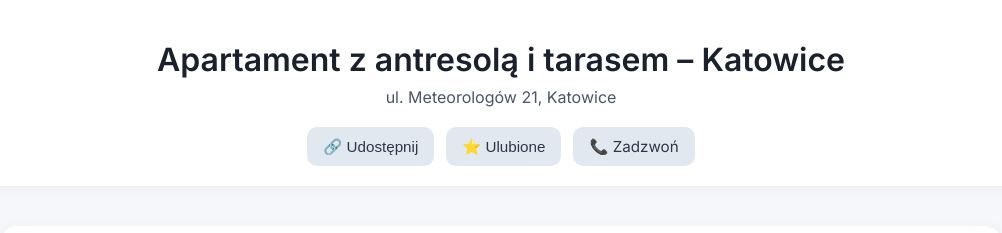
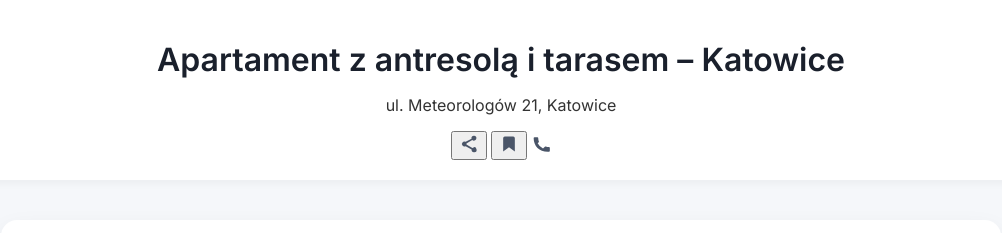
Before and after one commit to radoko/sales, a plain HTML site: page index.html in a window 1280 px wide. Shown: the top 233 px of the page, without its empty margins (139-1141 px from the left). Drawn offline with Linux system fonts and the light colour scheme.

Commit message:
Update index.html

```diff
--- a/index.html
+++ b/index.html
@@ -210,18 +210,24 @@
   </style>
 </head>
 <body>
-<header>
-  <h1>Apartament z antresolą i tarasem – Katowice</h1>
-  <p style="margin-top: 8px; color: #4a5568; font-size: 1rem;">
-    ul. Meteorologów 21, Katowice
-  </p>
-
-  <div class="header-actions">
-    <button onclick="sharePage()" class="action-button">🔗 Udostępnij</button>
-    <button onclick="bookmarkPage()" class="action-button">⭐ Ulubione</button>
-    <a href="tel:+48727652669" class="action-button">📞 Zadzwoń</a>
+<header class="page-header">
+  <div class="header-left">
+    <h1>Apartament z antresolą i tarasem – Katowice</h1>
+    <p>ul. Meteorologów 21, Katowice</p>
+  </div>
+  <div class="header-icons">
+    <button onclick="sharePage()" class="icon-button" title="Udostępnij">
+      <svg xmlns="http://www.w3.org/2000/svg" height="20" width="20" fill="#4a5568" viewBox="0 0 24 24"><path d="M18 16.08c-.76 0-1.44.3-1.96.77L8.91 12.7a2.99 2.99 0 000-1.39l7.02-4.11a3 3 0 10-.9-1.45L8 9.4a3 3 0 100 5.18l7.1 4.15a3 3 0 101.9-2.65z"/></svg>
+    </button>
+    <button onclick="bookmarkPage()" class="icon-button" title="Dodaj do ulubionych">
+      <svg xmlns="http://www.w3.org/2000/svg" height="20" width="20" fill="#4a5568" viewBox="0 0 24 24"><path d="M19 21l-7-5-7 5V5a2 2 0 012-2h10a2 2 0 012 2z"/></svg>
+    </button>
+    <a href="tel:+48727652669" class="icon-button" title="Zadzwoń">
+      <svg xmlns="http://www.w3.org/2000/svg" height="20" width="20" fill="#4a5568" viewBox="0 0 24 24"><path d="M6.62 10.79a15.05 15.05 0 006.59 6.59l2.2-2.2a1.003 1.003 0 011.11-.21c1.21.49 2.53.76 3.88.76a1 1 0 011 1v3.5a1 1 0 01-1 1C9.39 22 2 14.61 2 5a1 1 0 011-1h3.5a1 1 0 011 1c0 1.35.26 2.67.76 3.88.15.36.07.78-.21 1.11l-2.43 2.43z"/></svg>
+    </a>
   </div>
 </header>
+
 
 
 <div class="section otodom-wrapper">
```
